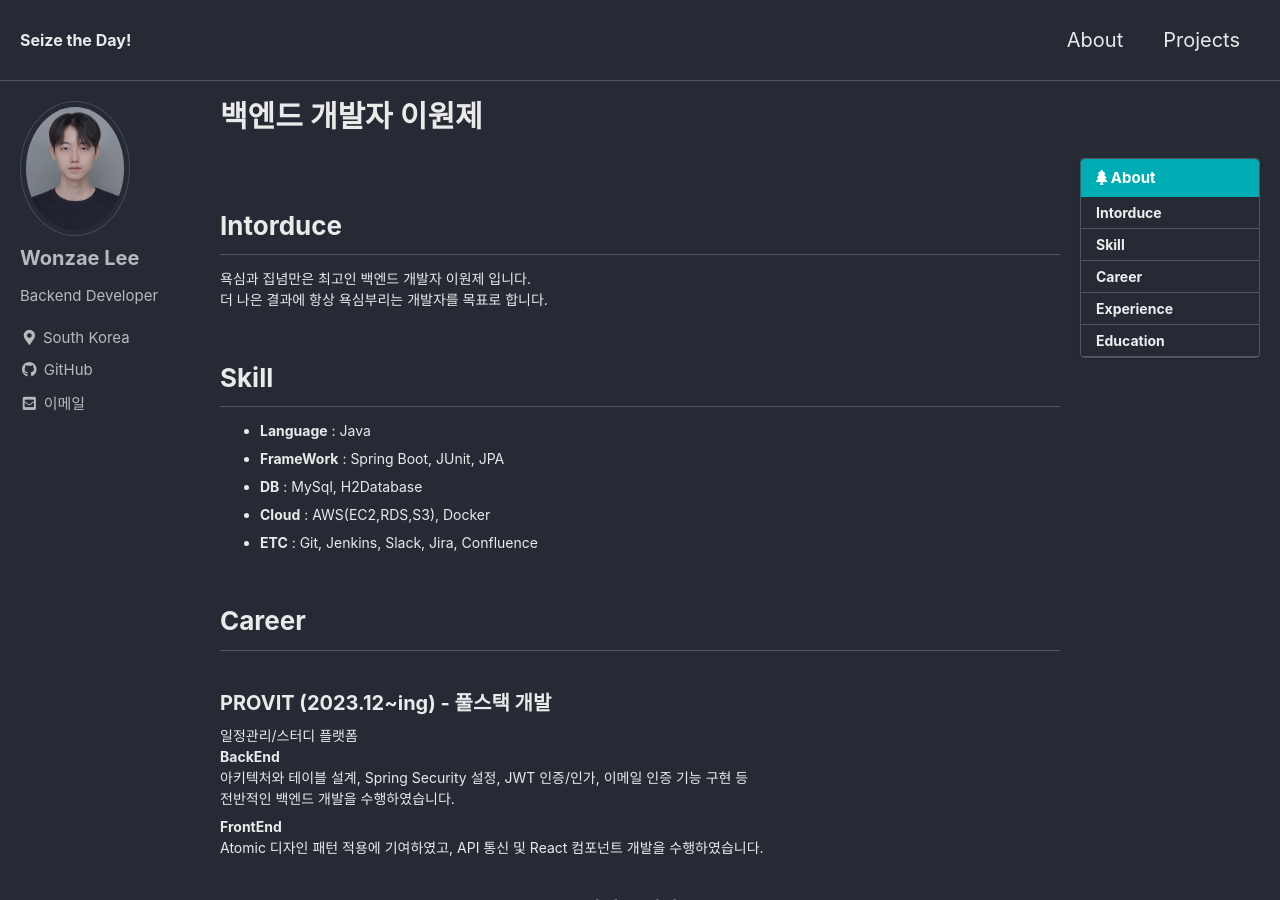
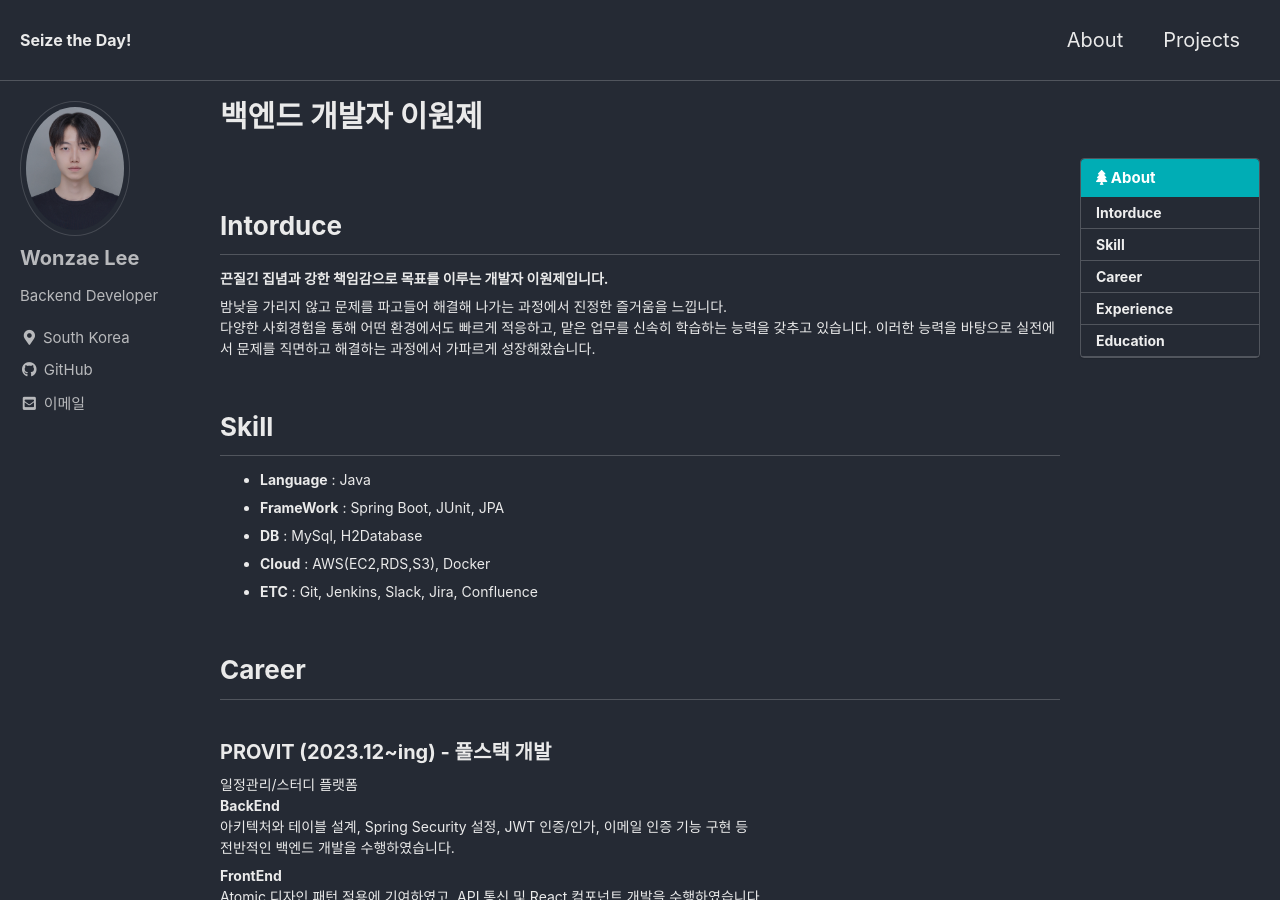
Before and after one commit to one-zeze/one-zeze.github.io, a Jekyll site: the page built from _posts/2024-03-29-about.md, in a window 1280 px wide and 900 px high. Built offline with Jekyll 4.4.1, drawn with Linux system fonts in a browser that asks for light colours; cached includes are drawn as plain includes.

Commit message:
Introduce 수정

```diff
--- a/_posts/2024-03-29-about.md
+++ b/_posts/2024-03-29-about.md
@@ -15,14 +15,19 @@ last_modified_at: 2024-04-05
 
 ## Intorduce
 
-욕심과 집념만은 최고인 백엔드 개발자 이원제 입니다.
-더 나은 결과에 항상 욕심부리는 개발자를 목표로 합니다.
+<!-- 끈질긴 집념과 빠른 적응력을 가진 백엔드 개발자 이원제 | 문제 해결에 최적화된 멀티스택 개발자 -->
 
-<!-- 중학교 시절, 친구들의 얼굴로 모바일 퍼즐 게임을 만드는 친구를 보고 개발에 관심을 가지게 되었습니다.
-컴퓨터공학과 졸업 후, 여러 강의와 사이드 프로젝트를 통해 역량을 키우는 중입니다. -->
+**끈질긴 집념과 강한 책임감으로 목표를 이루는 개발자 이원제입니다.**
 
-<!-- 개발 이외에도 스무 살부터 여러번의 서비스업, 물류창고 등 다양한 일을 경험해왔습니다.
-빠르게 적응하고 학습하는 것에 자신 있습니다. -->
+밤낮을 가리지 않고 문제를 파고들어 해결해 나가는 과정에서 진정한 즐거움을 느낍니다.
+다양한 사회경험을 통해 어떤 환경에서도 빠르게 적응하고, 맡은 업무를 신속히 학습하는 능력을 갖추고 있습니다. 이러한 능력을 바탕으로 실전에서 문제를 직면하고 해결하는 과정에서 가파르게 성장해왔습니다.
+
+<!-- <br>
+
+**프로페셔널 목표**
+
+어떤 곳에서도 든든한 구성원이 될 수 있는 제너럴리스트로 성장하는 것을 목표로 합니다.
+나아가 튀르키예 지진 구조 애플리케이션과 같이, 개발을 통해 세상에 긍정적인 기여를 하는 것이 궁극적인 목표입니다. -->
 
 <!-- Stack -->
 
```
